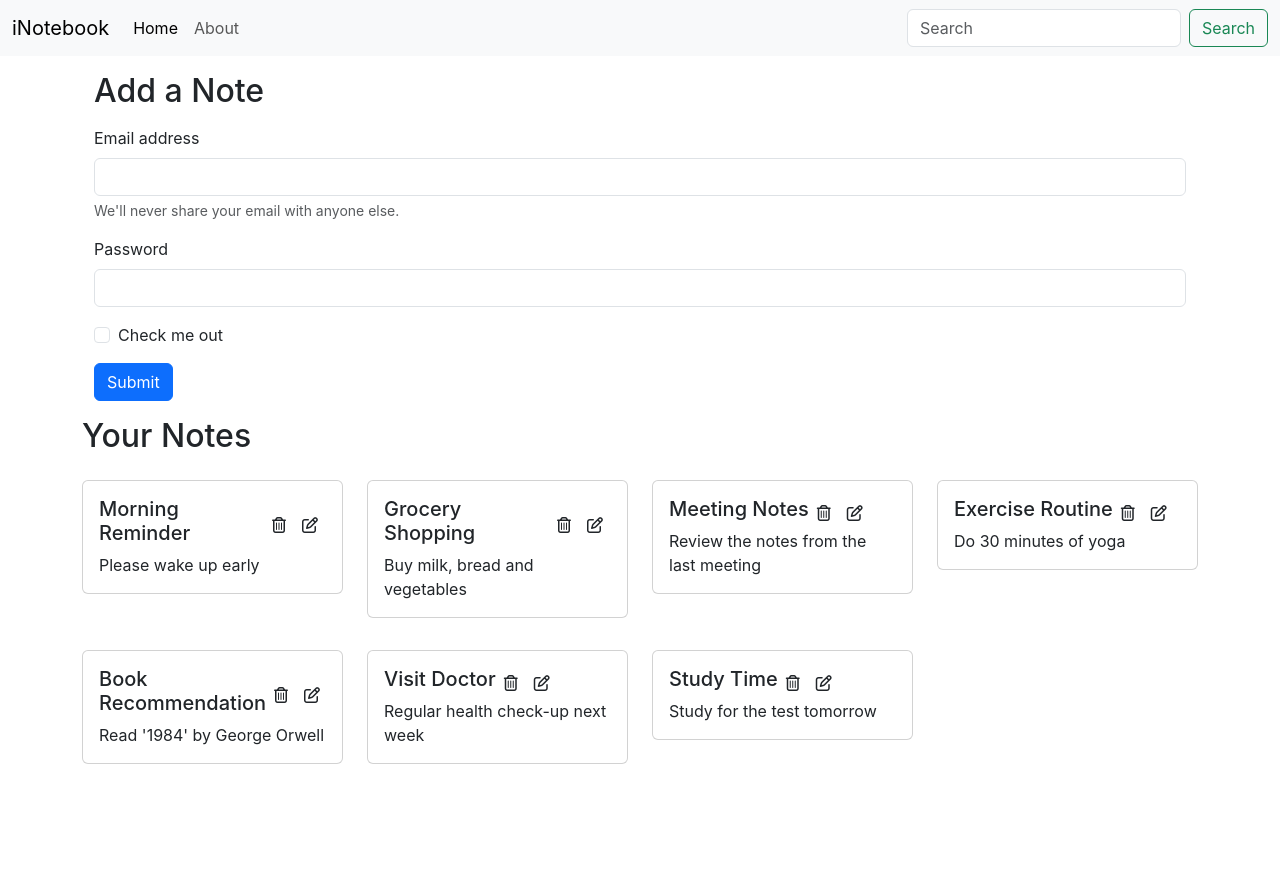
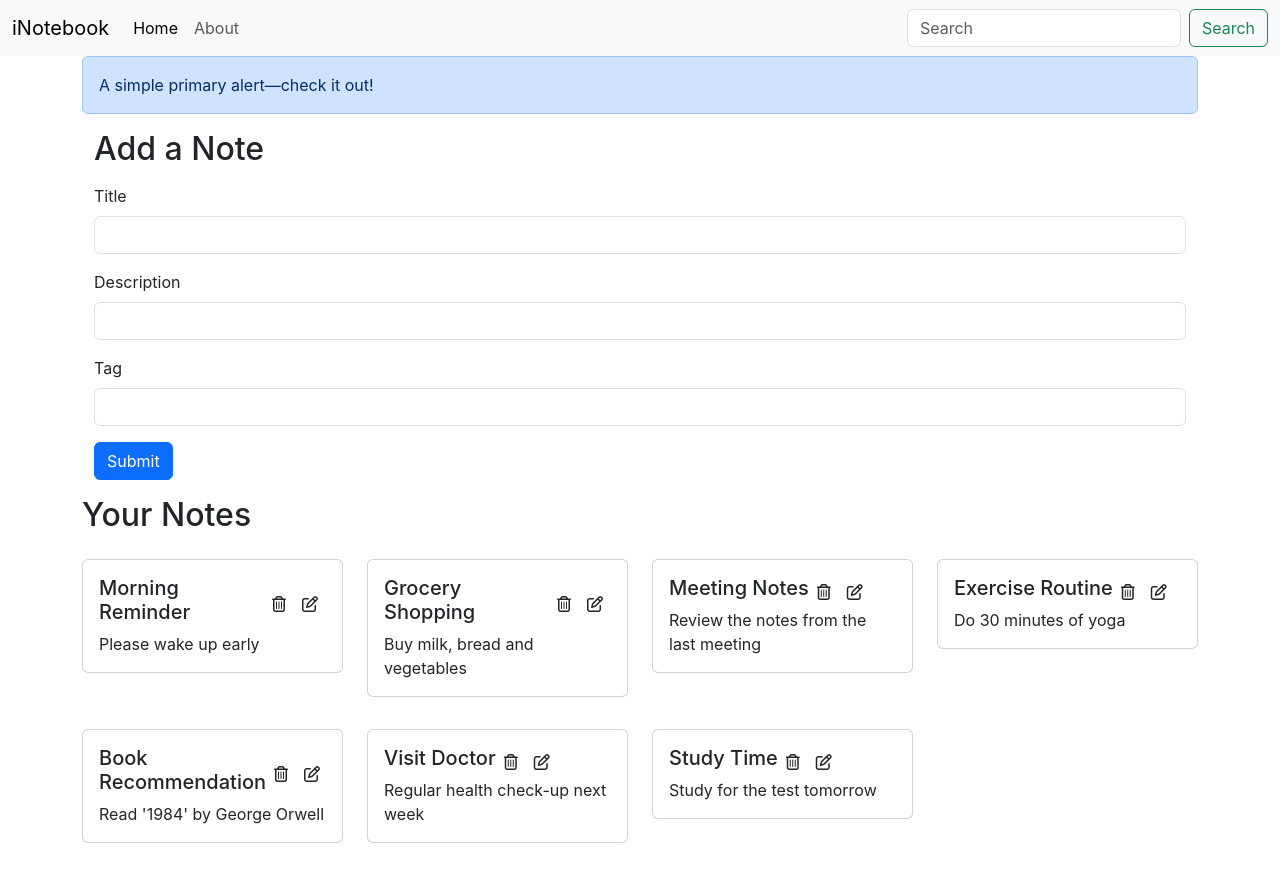
Before and after one commit to ChauhanJaved/iNoteBook, a React (Create React App) app in the folder frontend/: page / in a window 1280 px wide. Before the commit the page ends 800 px from the top, so only its background shows below. Built offline with nearby package versions, Linux system fonts and the light colour scheme.

Commit message:
Add functionality to add new note - addNote method in NoteContext

```diff
--- /dev/null
+++ b/frontend/src/components/AddNote.js
@@ -0,0 +1,61 @@
+import React, { useContext, useState } from "react";
+import { NoteContext } from "../context/NoteContext";
+
+export default function AddNote() {
+  const { addNote } = useContext(NoteContext);
+  const [note, setNote] = useState({title: "", description: "", tag: "default"})
+  const onChange = (e) =>{
+    setNote({...note,[e.target.name]: e.target.value})
+  };
+  const handdleAddNote = (e) =>{
+    e.preventDefault();
+    addNote(note.title, note.description, note.tag);
+  };
+
+  return (
+    <div className="container my-3">
+      <h2>Add a Note</h2>
+      <form className="my-3">
+        <div className="mb-3">
+          <label htmlFor="title" className="form-label">
+            Title{" "}
+          </label>
+          <input
+            type="text"
+            className="form-control"
+            id="title"
+            name="title"
+            onChange={onChange}
+          />
+        </div>
+        <div className="mb-3">
+          <label htmlFor="description" className="form-label">
+            Description{" "}
+          </label>
+          <input
+            type="text"
+            className="form-control"
+            id="description"
+            name="description"
+            onChange={onChange}
+          />
+        </div>
+        <div className="mb-3">
+          <label htmlFor="tag" className="form-label">
+            Tag
+          </label>
+          <input
+            type="text"
+            className="form-control"
+            id="tag"
+            name="tag"
+            onChange={onchange}
+          />
+        </div>
+        <button type="submit" className="btn btn-primary" onClick={handdleAddNote}>
+          Submit
+        </button>
+      </form>
+    </div>
+  );
+}
--- /dev/null
+++ b/frontend/src/components/Alert.js
@@ -0,0 +1,9 @@
+import React from "react";
+
+export default function Alert() {
+  return (
+    <div class="alert alert-primary" role="alert">
+      A simple primary alert—check it out!
+    </div>
+  );
+}
--- a/frontend/src/components/Home.js
+++ b/frontend/src/components/Home.js
@@ -1,28 +1,12 @@
 import React from 'react'
 import Notes from './Notes'
+import Alert from './Alert'
+
 
 export const Home = () => {
   return (
     <div>
-        <div className="container my-3">
-        <h2>Add a Note</h2>
-        <form className="my-3">
-            <div className="mb-3">
-                <label htmlFor="exampleInputEmail1" className="form-label">Email address</label>
-                <input type="email" className="form-control" id="exampleInputEmail1" aria-describedby="emailHelp"/>
-                <div id="emailHelp" className="form-text">We'll never share your email with anyone else.</div>
-            </div>
-            <div className="mb-3">
-                <label htmlFor="exampleInputPassword1" className="form-label">Password</label>
-                <input type="password" className="form-control" id="exampleInputPassword1"/>
-            </div>
-            <div className="mb-3 form-check">
-                <input type="checkbox" className="form-check-input" id="exampleCheck1"/>
-                <label className="form-check-label" htmlFor="exampleCheck1">Check me out</label>
-            </div>
-            <button type="submit" className="btn btn-primary">Submit</button>
-        </form>
-        </div>
+        <Alert/>
         <Notes/>
     </div>
   )
--- a/frontend/src/components/Notes.js
+++ b/frontend/src/components/Notes.js
@@ -1,19 +1,20 @@
-import React, { useContext } from 'react'
-import { NoteContext } from '../context/NoteContext'
-import NoteItem from './NoteItem';
-
+import React, { useContext } from "react";
+import { NoteContext } from "../context/NoteContext";
+import NoteItem from "./NoteItem";
+import AddNote from "./AddNote";
 
 export default function Notes() {
   //destructuring notes from NoteContext
-    const { notes } = useContext(NoteContext);
+  const { notes} = useContext(NoteContext);
   return (
-    <div className="row my-3">
+    <>
+      <AddNote />
+      <div className="row my-3">
         <h2>Your Notes</h2>
-        {
-            notes.map((note, index) =>{
-                return <NoteItem key={index} note={note}/>
-            })
-        }
-    </div>
-  )
+        {notes.map((note, index) => {
+          return <NoteItem key={index} note={note} />;
+        })}
+      </div>
+    </>
+  );
 }
--- a/frontend/src/context/NoteContext.js
+++ b/frontend/src/context/NoteContext.js
@@ -70,9 +70,21 @@
     },
 ]
 
-      const [notes, setNotes] = useState(notesInitial)
+    const [notes, setNotes] = useState(notesInitial)
+    const addNote = (title, description, tag) =>{
+        const note = {
+            "_id": "61322f19553781a8ca8d0e07",
+            "user": "6131dc5e3e4037cd4734a067",
+            "title": title,
+            "description": description,
+            "tag": tag,
+            "date": "2021-09-07T14:20:09.668Z",
+            "__v": 0
+        }
+        setNotes(notes.concat(note));
+    };
     return(
-        <NoteContext.Provider value={{notes, setNotes}}>
+        <NoteContext.Provider value={{notes, addNote}}>
             {props.children}
         </NoteContext.Provider>
     );
```
